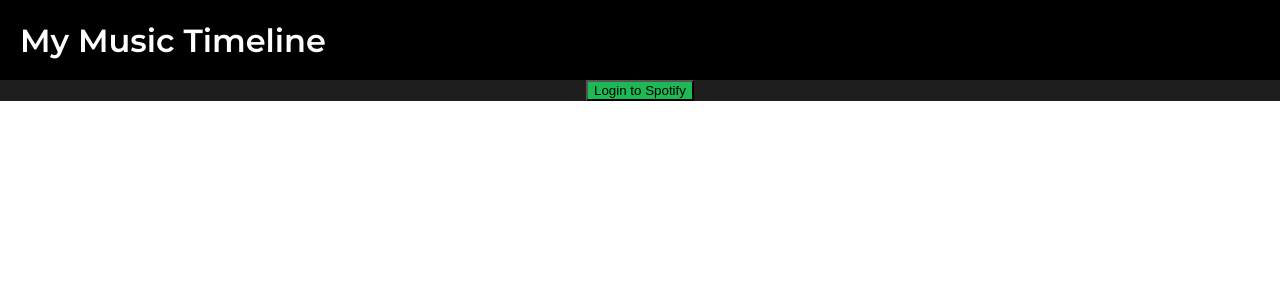
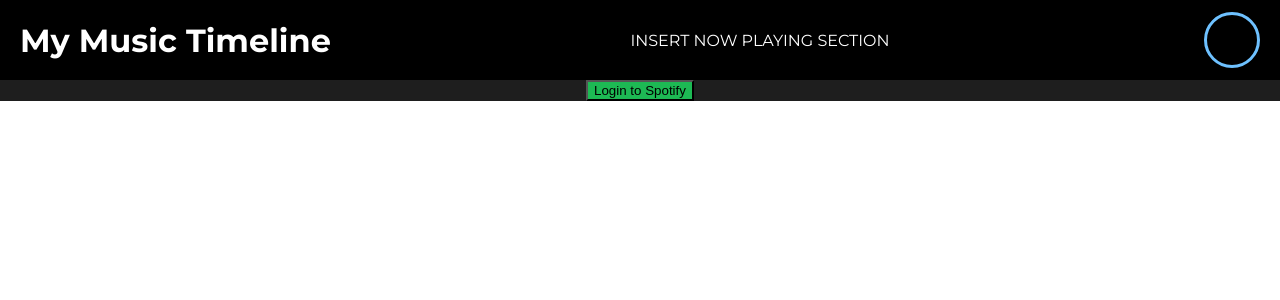
Before and after one commit to tanner-ropp/my-spotify-timeline, a React (Create React App) app in the folder client/: page / in a window 1280 px wide. Shown: the top 300 px of the page. Built offline with nearby package versions, Linux system fonts and the light colour scheme; what spotify-web-api-js would draw is missing.

Commit message:
cropped profile pic

```diff
--- a/client/public/index.html
+++ b/client/public/index.html
@@ -10,7 +10,7 @@
       content="Web site created using create-react-app"
     />
     <link rel="apple-touch-icon" href="%PUBLIC_URL%/logo192.png" />
-    <link href="https://fonts.googleapis.com/css2?family=Montserrat:wght@600&display=swap" rel="stylesheet">
+    <link href="https://fonts.googleapis.com/css2?family=Montserrat:wght@400;600;700&display=swap" rel="stylesheet">
     <!--
       manifest.json provides metadata used when your web app is installed on a
       user's mobile device or desktop. See https://developers.google.com/web/fundamentals/web-app-manifest/
--- a/client/src/App.css
+++ b/client/src/App.css
@@ -29,10 +29,29 @@
 
 .header-brand {
     margin-left: 20px;
+    font-weight: 700;
 }
 
 .header-profile {
-    margin-right: 20px
+    margin-right: 20px;
+    font-weight: 400;
+    display: flex;
+    align-items: center;
+}
+
+.imageCropper {
+    width: 50px;
+    height: 50px;
+    position: relative;
+    overflow: hidden;
+    border-radius: 50%;
+    border: 3px solid #6EC1FF;
+    display: inline-block;
+}
+
+.displayName {
+    display: inline-block;
+    margin-right: 15px
 }
 
 .body {
--- a/client/src/App.js
+++ b/client/src/App.js
@@ -116,12 +116,18 @@ class App extends Component {
         <div className="App">
             <header className="stickyHeader">
                 <h1 className="header-brand">My Music Timeline</h1>
-                <div className="header-profile">{this.state.displayName}<img src={this.state.profileImage} height="40px"/></div>
+                <div>INSERT NOW PLAYING SECTION</div>
+                <div className="header-profile">
+                    <div className="displayName">{this.state.displayName}</div>
+                    <div className="imageCropper"><img src={this.state.profileImage} height="50px"/></div>
+                </div>
             </header>
             <div className="body">
-                <a href="http://localhost:8888">
-                    <button style={{background: '#1DB954'}}>Login to Spotify</button>
-                </a>
+                {!this.state.loggedIn &&
+                    <a href="http://localhost:8888">
+                        <button style={{background: '#1DB954'}}>Login to Spotify</button>
+                    </a>
+                }
                 {releaseList}
             </div>
         </div>
```
